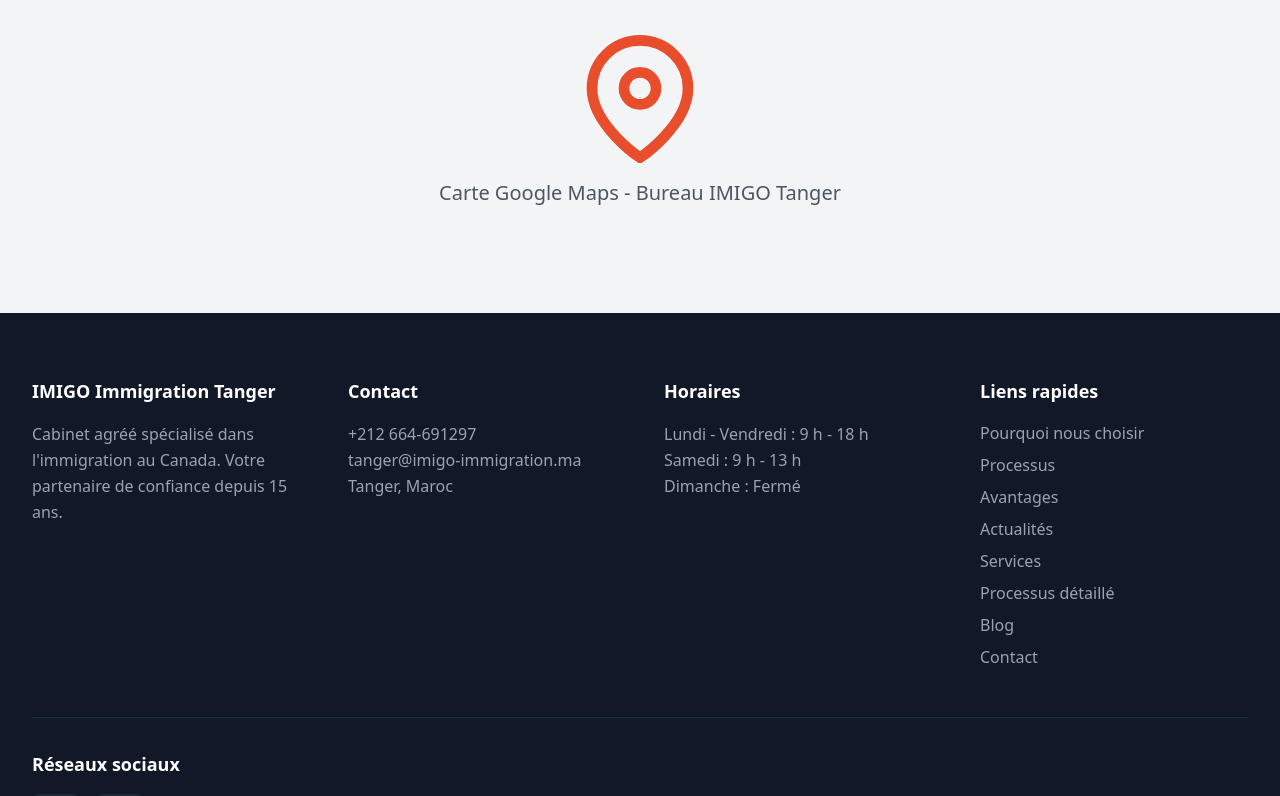
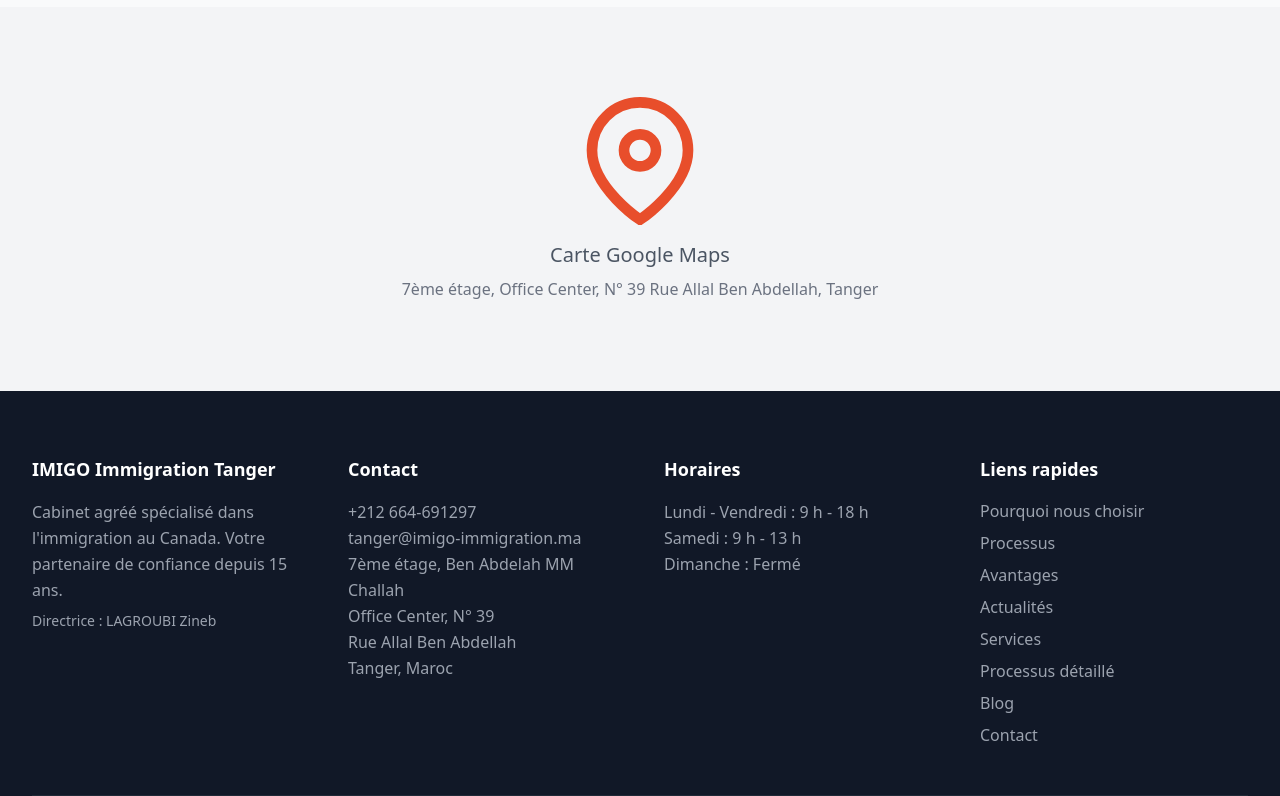
Before and after one commit to themoutaouakil/tanger, a Next.js app: page /contact in a window 1280 px wide. Shown: the part 2000-2796 px from the top of the page. Built offline with nearby package versions, Linux system fonts and the light colour scheme.

Commit message:
Add complete address and director name (LAGROUBI Zineb) to Footer and Contact page

```diff
--- a/app/contact/page.tsx
+++ b/app/contact/page.tsx
@@ -297,7 +297,8 @@
             <path d="M21 10c0 7-9 13-9 13s-9-6-9-13a9 9 0 0 1 18 0z"/>
             <circle cx="12" cy="10" r="3"/>
           </svg>
-          <p className="text-xl text-gray-600">Carte Google Maps - Bureau IMIGO Tanger</p>
+          <p className="text-xl text-gray-600">Carte Google Maps</p>
+          <p className="text-gray-500 mt-2">7ème étage, Office Center, N° 39 Rue Allal Ben Abdellah, Tanger</p>
         </div>
       </section>
     </>
@@ -307,7 +308,7 @@
 const contactInfo = [
   {
     title: "Adresse",
-    content: "Bureau IMIGO Tanger<br/>[Adresse complète]<br/>Tanger, Maroc",
+    content: "7ème étage, Ben Abdelah MM Challah<br/>Office Center, N° 39<br/>Rue Allal Ben Abdellah<br/>Tanger, Maroc<br/><br/><strong>Directrice :</strong> LAGROUBI Zineb",
     icon: <svg className="w-12 h-12" fill="none" stroke="currentColor" strokeWidth="2" viewBox="0 0 24 24"><path d="M21 10c0 7-9 13-9 13s-9-6-9-13a9 9 0 0 1 18 0z"/><circle cx="12" cy="10" r="3"/></svg>,
   },
   {
--- a/components/Footer.tsx
+++ b/components/Footer.tsx
@@ -24,8 +24,11 @@
         <div className="grid md:grid-cols-2 lg:grid-cols-4 gap-12">
           <div>
             <h4 className="text-lg font-bold mb-4">IMIGO Immigration Tanger</h4>
-            <p className="text-gray-400 leading-relaxed">
+            <p className="text-gray-400 leading-relaxed mb-2">
               Cabinet agréé spécialisé dans l'immigration au Canada. Votre partenaire de confiance depuis 15 ans.
+            </p>
+            <p className="text-gray-400 text-sm">
+              Directrice : LAGROUBI Zineb
             </p>
           </div>
 
@@ -34,6 +37,9 @@
             <p className="text-gray-400 leading-relaxed">
               +212 664-691297<br />
               tanger@imigo-immigration.ma<br />
+              7ème étage, Ben Abdelah MM Challah<br />
+              Office Center, N° 39<br />
+              Rue Allal Ben Abdellah<br />
               Tanger, Maroc
             </p>
           </div>
```
